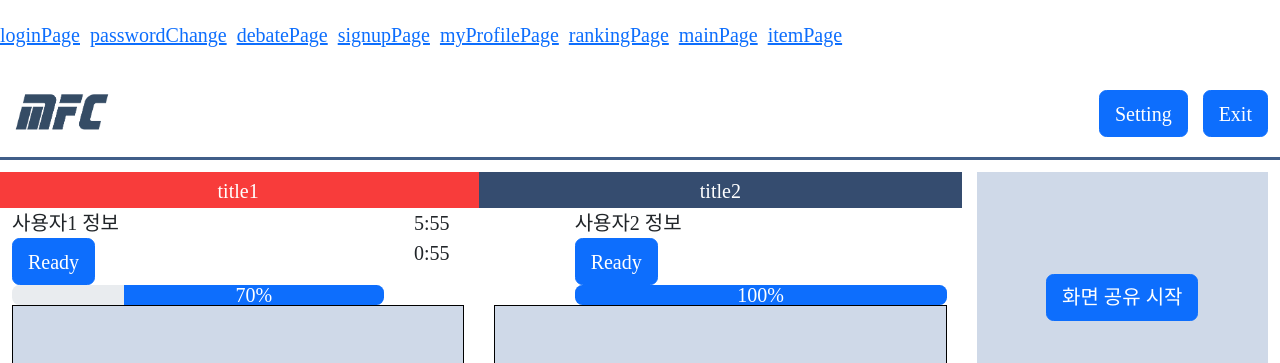
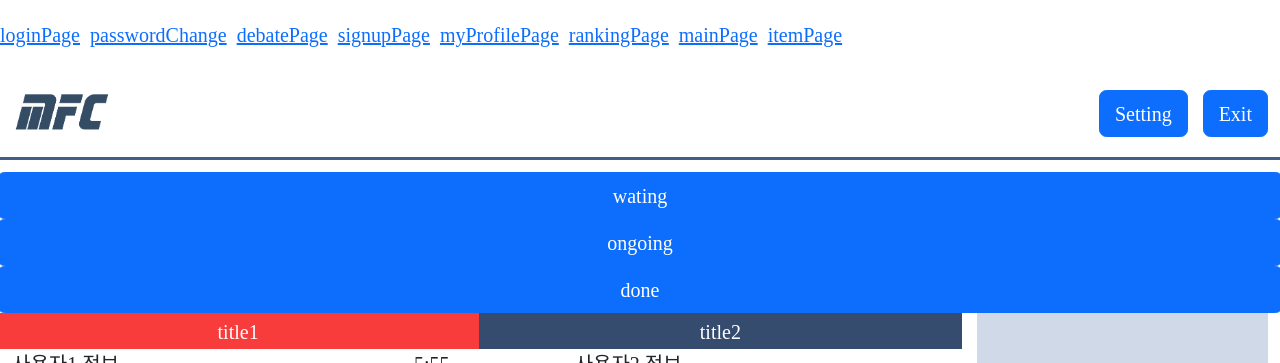
Before and after one commit to limzzum/MFC, a React (Create React App) app in the folder frontend/: page /pages/debateRoom/debatePage.jsx in a window 1280 px wide. Shown: the top 363 px of the page. Built offline with nearby package versions, Linux system fonts and the light colour scheme; no server answers.

Commit message:
feat: 상태 변경 테스트를 위한 Button 추가

```diff
--- a/frontend/src/pages/debateRoom/DebatePage.jsx
+++ b/frontend/src/pages/debateRoom/DebatePage.jsx
@@ -37,6 +37,9 @@ function DebatePage() {
     <div className={style.debatePage}>
       <Row>
         <Header/>
+        <Button onClick={() => handleStatusChange('waiting')}>wating</Button>
+        <Button onClick={() => handleStatusChange('ongoing')} >ongoing</Button>
+        <Button onClick={() => handleStatusChange('done')}>done</Button>
       </Row>
       <Row className='debatePart'>
         <Col xs={9}>
```
